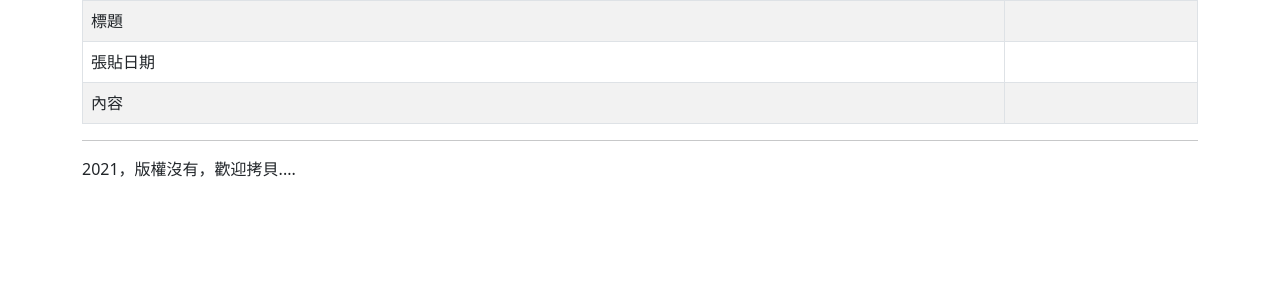
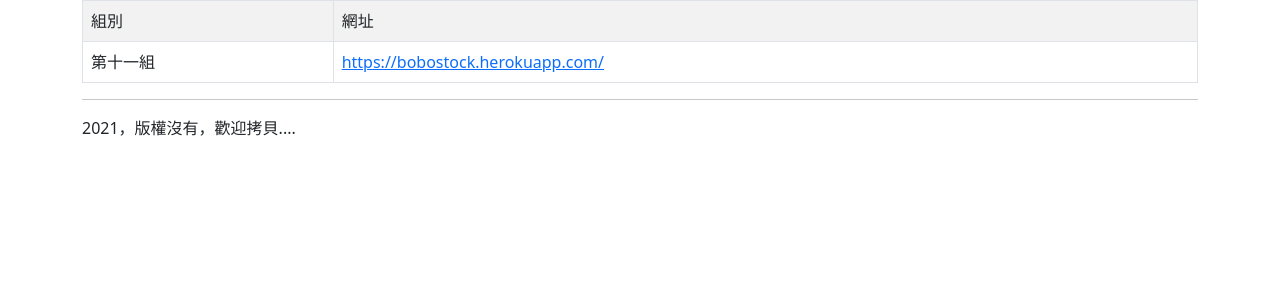
Before and after one commit to skynettw/python-datacenter-for-heroku, a Django app: page /team-pages/ in a window 1280 px wide. Shown: the part 112-412 px from the top of the page. Run offline with Django 3.2, Linux system fonts and the light colour scheme; data comes from the database, SQL or seed files in the repository; both versions use the stored data as it was after the commit; some libraries are stand-ins or nearby versions.

Commit message:
update for team site

```diff
--- a/mysite/views.py
+++ b/mysite/views.py
@@ -34,6 +34,7 @@ def chart(request):
 	return render(request, "chart.html", locals())
 
 def teampages(request):
+	target = TeamSite.objects.all()
 	return render(request, 'team-pages.html', locals())
 
 def stupages(request):
--- a/templates/team-pages.html
+++ b/templates/team-pages.html
@@ -4,16 +4,14 @@
 {% block content %}
 <table class='table table-striped table-bordered'>
 	<tr>
-		<td>標題</td>
-		<td>{{target.title}}</td>
+		<td>組別</td>
+		<td>網址</td>
 	</tr>
+	{% for t in target %}
 	<tr>
-		<td>張貼日期</td>
-		<td>{{target.pub_date}}</td>
+		<td>{{t.title}}</td>
+		<td><a href="{{t.url}}">{{t.url}}</a></td>
 	</tr>
-	<tr>
-		<td>內容</td>
-		<td>{{target.body}}</td>
-	</tr>
+	{% endfor %}
 </table>
 {% endblock %}
```
Also changed, not shown: db.sqlite3.
